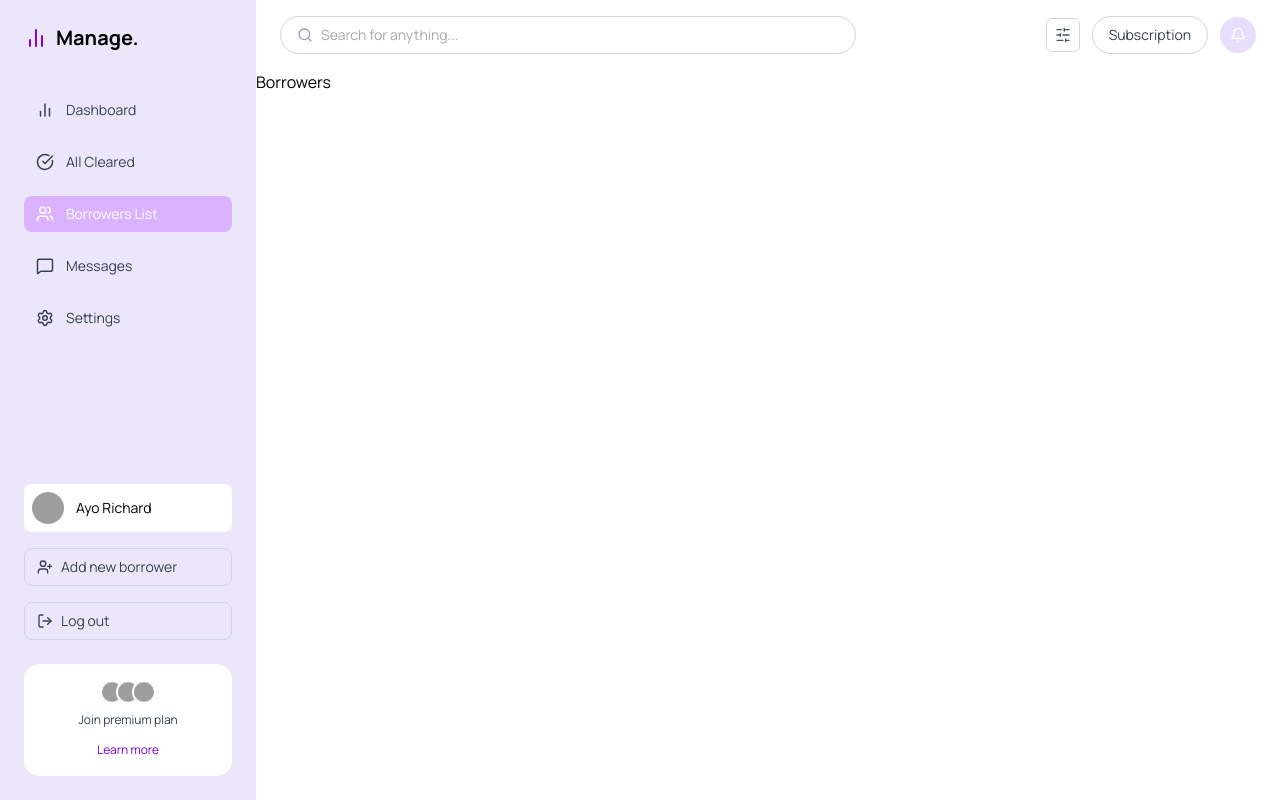
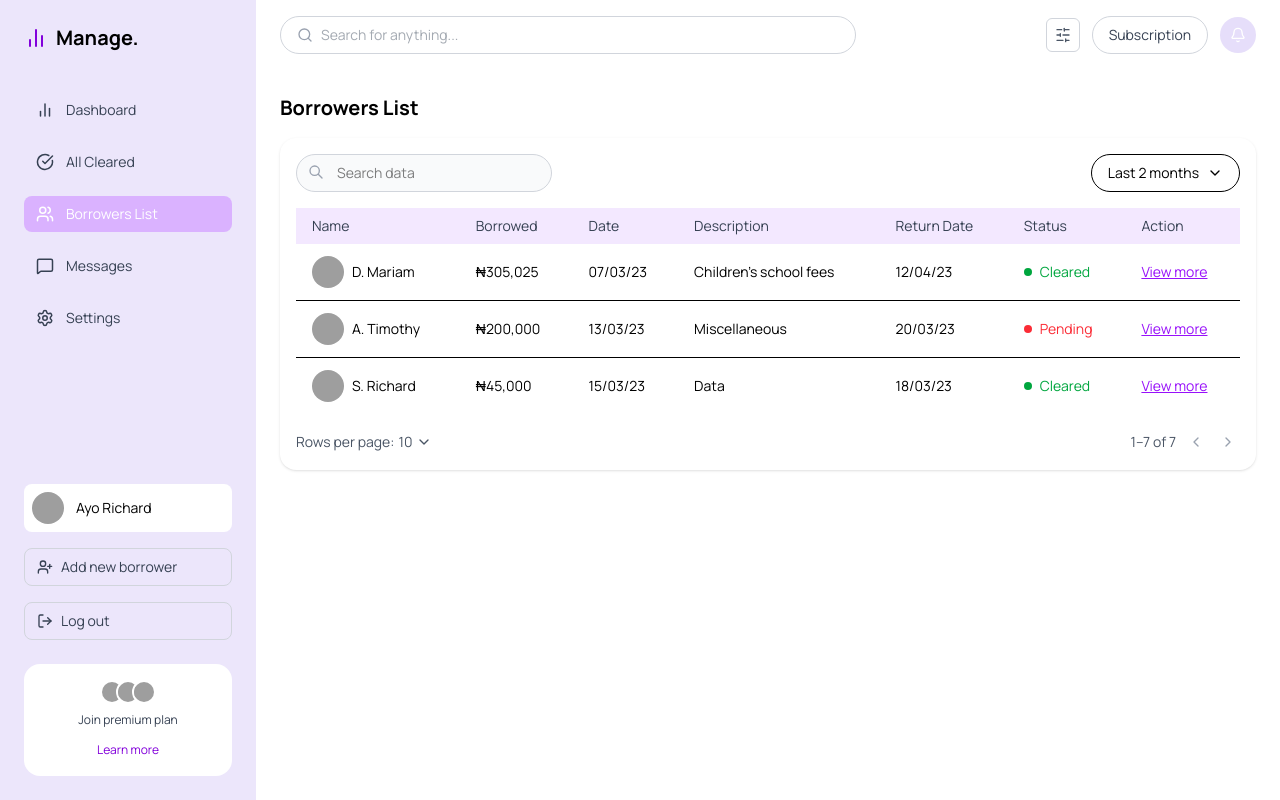
Before and after one commit to locodafux/Borrowers-Management-System, a React (Vite) app in the folder frontend/: page /admin/borrowers in a window 1280 px wide. Built offline with nearby package versions, Linux system fonts and the light colour scheme; grey boxes are pictures that could not be loaded.

Commit message:
added Borrowers list UI

```diff
--- a/frontend/src/Pages/Admin/Borrowers/Index.jsx
+++ b/frontend/src/Pages/Admin/Borrowers/Index.jsx
@@ -1,7 +1,138 @@
 import React from "react";
+import { ChevronDown, ChevronLeft, ChevronRight } from "lucide-react";
+
+const borrowers = [
+  {
+    name: "D. Mariam",
+    avatar: "https://randomuser.me/api/portraits/women/65.jpg",
+    amount: "₦305,025",
+    date: "07/03/23",
+    description: "Children’s school fees",
+    returnDate: "12/04/23",
+    status: "Cleared",
+  },
+  {
+    name: "A. Timothy",
+    avatar: "https://randomuser.me/api/portraits/men/66.jpg",
+    amount: "₦200,000",
+    date: "13/03/23",
+    description: "Miscellaneous",
+    returnDate: "20/03/23",
+    status: "Pending",
+  },
+  {
+    name: "S. Richard",
+    avatar: "https://randomuser.me/api/portraits/men/32.jpg",
+    amount: "₦45,000",
+    date: "15/03/23",
+    description: "Data",
+    returnDate: "18/03/23",
+    status: "Cleared",
+  },
+  // Add the rest as needed...
+];
 
 const Borrowers = () => {
-  return <div>Borrowers</div>;
+  return (
+    <div className="p-6">
+      <h1 className="text-xl font-semibold mb-4">Borrowers List</h1>
+
+      <div className="bg-white rounded-2xl p-4 shadow-sm">
+        <div className="flex justify-between items-center mb-4">
+          <div className="relative">
+            <input
+              type="text"
+              placeholder="Search data"
+              className="pl-10 pr-4 py-2 rounded-full border border-gray-300 bg-gray-50 w-64 text-sm"
+            />
+            <svg
+              className="absolute left-3 top-2.5 w-4 h-4 text-gray-400"
+              fill="none"
+              stroke="currentColor"
+              viewBox="0 0 24 24"
+            >
+              <path
+                strokeLinecap="round"
+                strokeLinejoin="round"
+                strokeWidth={2}
+                d="M21 21l-6-6m2-5a7 7 0 11-14 0 7 7 0 0114 0z"
+              />
+            </svg>
+          </div>
+
+          <button className="flex items-center text-sm border rounded-full px-4 py-2">
+            Last 2 months <ChevronDown className="w-4 h-4 ml-2" />
+          </button>
+        </div>
+
+        <div className="overflow-x-auto">
+          <table className="min-w-full text-sm">
+            <thead>
+              <tr className="text-left bg-purple-100 text-gray-700">
+                <th className="px-4 py-2 font-medium">Name</th>
+                <th className="px-4 py-2 font-medium">Borrowed</th>
+                <th className="px-4 py-2 font-medium">Date</th>
+                <th className="px-4 py-2 font-medium">Description</th>
+                <th className="px-4 py-2 font-medium">Return Date</th>
+                <th className="px-4 py-2 font-medium">Status</th>
+                <th className="px-4 py-2 font-medium">Action</th>
+              </tr>
+            </thead>
+            <tbody>
+              {borrowers.map((b, i) => (
+                <tr key={i} className="border-b last:border-0">
+                  <td className="px-4 py-3 flex items-center gap-2">
+                    <img
+                      src={b.avatar}
+                      alt={b.name}
+                      className="w-8 h-8 rounded-full object-cover"
+                    />
+                    <span>{b.name}</span>
+                  </td>
+                  <td className="px-4 py-3">{b.amount}</td>
+                  <td className="px-4 py-3">{b.date}</td>
+                  <td className="px-4 py-3">{b.description}</td>
+                  <td className="px-4 py-3">{b.returnDate}</td>
+                  <td className="px-4 py-3">
+                    <span
+                      className={`flex items-center gap-2 ${
+                        b.status === "Cleared"
+                          ? "text-green-600"
+                          : "text-red-500"
+                      }`}
+                    >
+                      <span className="h-2 w-2 rounded-full bg-current"></span>
+                      {b.status}
+                    </span>
+                  </td>
+                  <td className="px-4 py-3 text-purple-600 underline cursor-pointer">
+                    View more
+                  </td>
+                </tr>
+              ))}
+            </tbody>
+          </table>
+        </div>
+
+        {/* Pagination */}
+        <div className="flex justify-between items-center mt-4 text-sm text-gray-600">
+          <div className="flex items-center gap-1">
+            Rows per page: <span className="font-medium">10</span>
+            <ChevronDown className="w-4 h-4" />
+          </div>
+          <div className="flex items-center gap-2">
+            <span>1–7 of 7</span>
+            <button className="p-1 text-gray-400 hover:text-black">
+              <ChevronLeft className="w-4 h-4" />
+            </button>
+            <button className="p-1 text-gray-400 hover:text-black">
+              <ChevronRight className="w-4 h-4" />
+            </button>
+          </div>
+        </div>
+      </div>
+    </div>
+  );
 };
 
 export default Borrowers;
```
